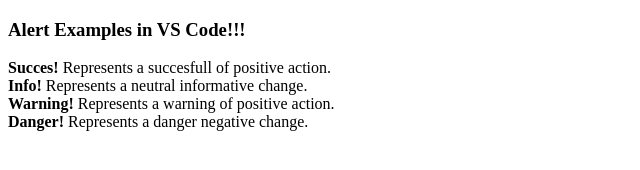
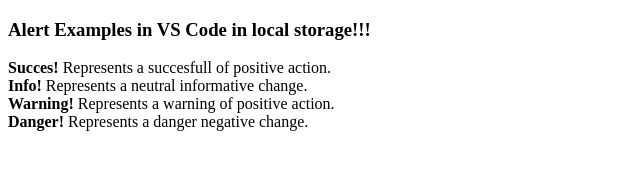
Before and after one commit to Rosy-i/git-vscode, a plain HTML site: page index.html in a window 1280 px wide. Shown: the whole page, without its empty margins (0-640 px from the left). Drawn offline with Linux system fonts and the light colour scheme.

Commit message:
new update

```diff
--- a/index.html
+++ b/index.html
@@ -6,7 +6,7 @@
     <title>Document!!</title>
 </head>
 <body>
-    <h3>Alert Examples in VS Code!!!</h3>
+    <h3>Alert Examples in VS Code in local storage!!!</h3>
     <strong>Succes!</strong> Represents a succesfull of positive action.<br />
     <strong>Info!</strong> Represents a neutral informative change.<br />
     <strong>Warning!</strong> Represents a warning of positive action.<br />
```
